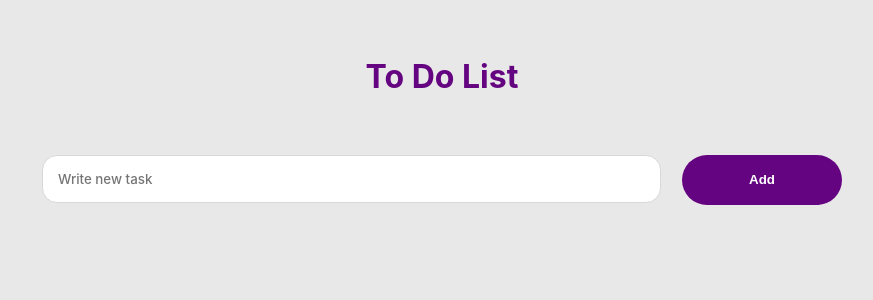
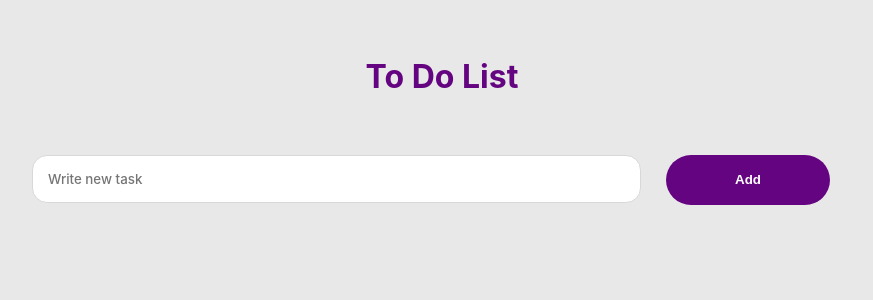
Before and after one commit to Zabdiel-Rosas/ToDoApp, a React (Create React App) app: page / in a window 1280 px wide. Shown: the top 300 px of the page, without its empty margins (198-1071 px from the left). Built offline with nearby package versions, Linux system fonts and the light colour scheme.

Commit message:
change the AddTask component in order to match with the size of the ToDoList component

```diff
--- a/src/components/AddTask/style.css
+++ b/src/components/AddTask/style.css
@@ -1,18 +1,20 @@
 .addingTask {
-	width: 800px;
+	width: 820px;
+	padding: 0 10px;
 	margin: 2rem 0;
 	display: flex;
-	justify-content: space-between;
+	//border: solid 1px red;
 }
 
 .textArea {
-	width: 75%;
+	width: 72%;
 	height: 44px;
 	border: solid 1px #d8d8d8;
 	border-radius: 15px;
 	color: #696969;
 	font-family: inherit;
 	font-weight: 500;
+	margin-right: 3%;
 	padding-left: 15px;
 }
 
```
